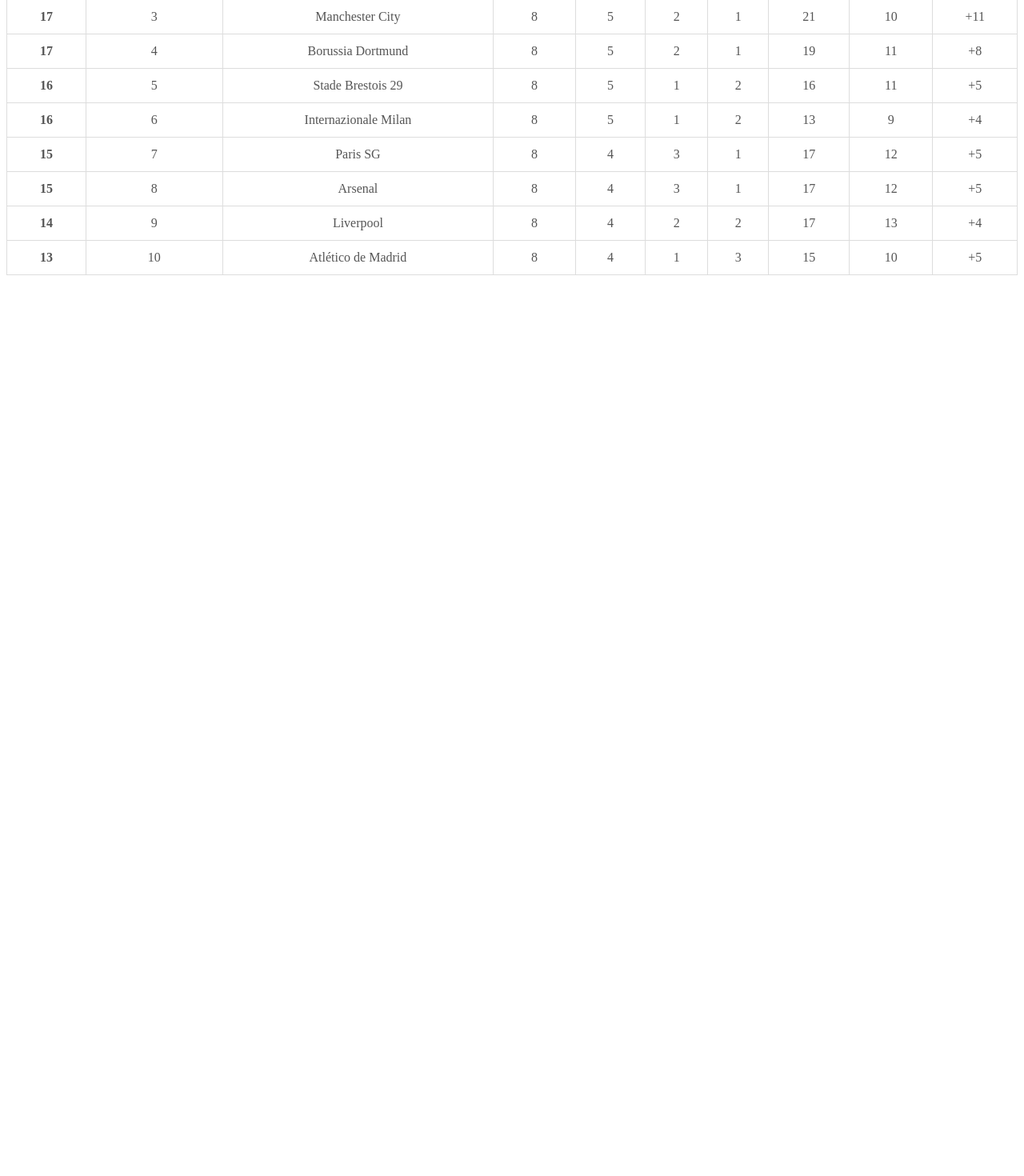
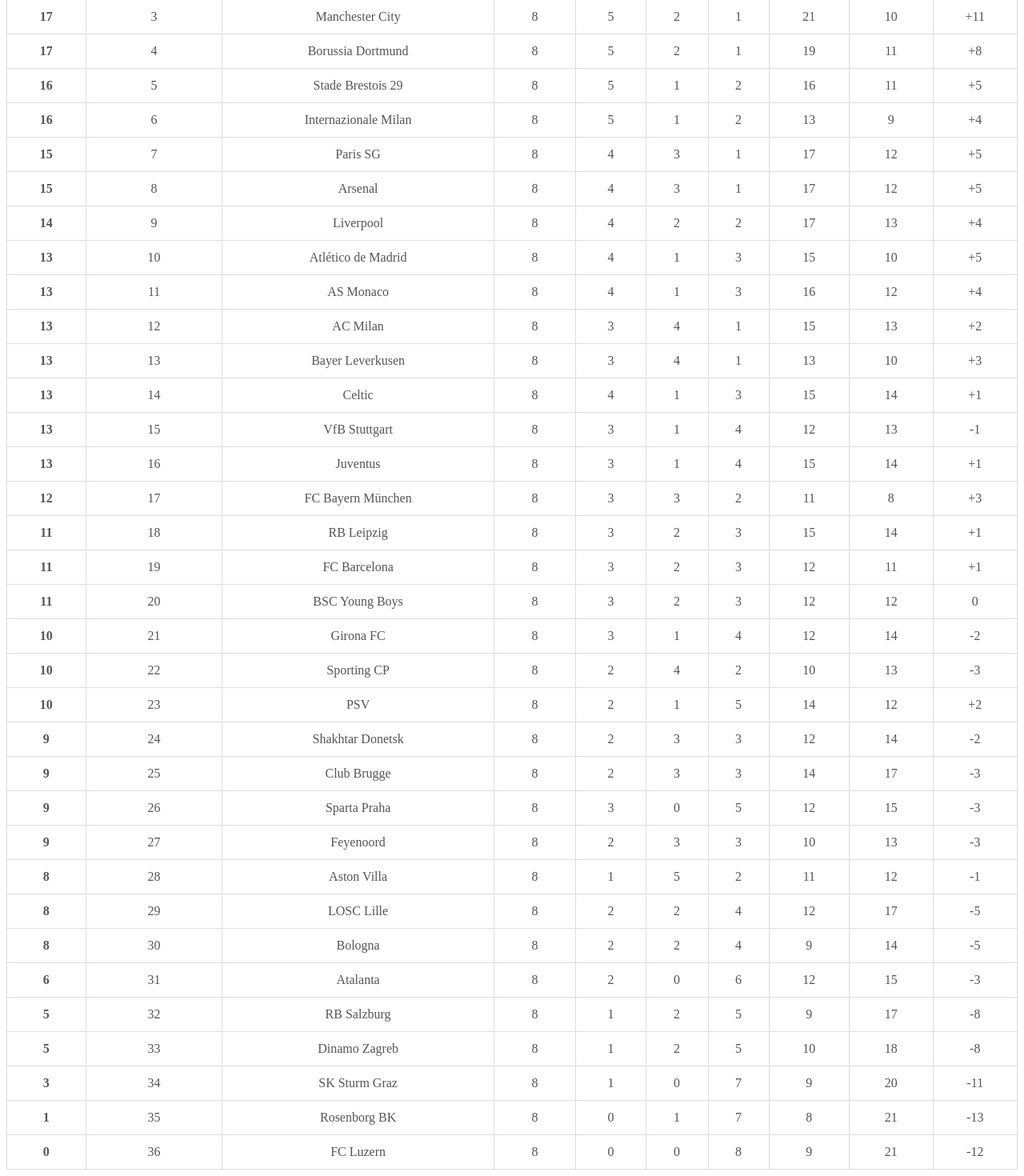
Before and after one commit to MarcusMachado15/whoisgonnawin-clean, a Next.js app: page / in a window 1280 px wide. Shown: the part 296-1766 px from the top of the page at 80% size. Before the commit the page ends 800 px from the top, so only its background shows below. Built offline with nearby package versions, Linux system fonts and the light colour scheme.

Commit message:
Corrigido build com use client + 36 posições

```diff
--- a/app/page.tsx
+++ b/app/page.tsx
@@ -1,3 +1,4 @@
+'use client';
 import React, { useState } from "react";
 import './styles.css';
 
@@ -13,7 +14,32 @@ const stages = {
     { position: 8, team: "Arsenal", played: 8, won: 4, drawn: 3, lost: 1, goalsFor: 17, goalsAgainst: 12, goalDifference: "+5", points: 15 },
     { position: 9, team: "Liverpool", played: 8, won: 4, drawn: 2, lost: 2, goalsFor: 17, goalsAgainst: 13, goalDifference: "+4", points: 14 },
     { position: 10, team: "Atlético de Madrid", played: 8, won: 4, drawn: 1, lost: 3, goalsFor: 15, goalsAgainst: 10, goalDifference: "+5", points: 13 },
-    // ... continue if needed
+    { position: 11, team: "AS Monaco", played: 8, won: 4, drawn: 1, lost: 3, goalsFor: 16, goalsAgainst: 12, goalDifference: "+4", points: 13 },
+    { position: 12, team: "AC Milan", played: 8, won: 3, drawn: 4, lost: 1, goalsFor: 15, goalsAgainst: 13, goalDifference: "+2", points: 13 },
+    { position: 13, team: "Bayer Leverkusen", played: 8, won: 3, drawn: 4, lost: 1, goalsFor: 13, goalsAgainst: 10, goalDifference: "+3", points: 13 },
+    { position: 14, team: "Celtic", played: 8, won: 4, drawn: 1, lost: 3, goalsFor: 15, goalsAgainst: 14, goalDifference: "+1", points: 13 },
+    { position: 15, team: "VfB Stuttgart", played: 8, won: 3, drawn: 1, lost: 4, goalsFor: 12, goalsAgainst: 13, goalDifference: "-1", points: 13 },
+    { position: 16, team: "Juventus", played: 8, won: 3, drawn: 1, lost: 4, goalsFor: 15, goalsAgainst: 14, goalDifference: "+1", points: 13 },
+    { position: 17, team: "FC Bayern München", played: 8, won: 3, drawn: 3, lost: 2, goalsFor: 11, goalsAgainst: 8, goalDifference: "+3", points: 12 },
+    { position: 18, team: "RB Leipzig", played: 8, won: 3, drawn: 2, lost: 3, goalsFor: 15, goalsAgainst: 14, goalDifference: "+1", points: 11 },
+    { position: 19, team: "FC Barcelona", played: 8, won: 3, drawn: 2, lost: 3, goalsFor: 12, goalsAgainst: 11, goalDifference: "+1", points: 11 },
+    { position: 20, team: "BSC Young Boys", played: 8, won: 3, drawn: 2, lost: 3, goalsFor: 12, goalsAgainst: 12, goalDifference: "0", points: 11 },
+    { position: 21, team: "Girona FC", played: 8, won: 3, drawn: 1, lost: 4, goalsFor: 12, goalsAgainst: 14, goalDifference: "-2", points: 10 },
+    { position: 22, team: "Sporting CP", played: 8, won: 2, drawn: 4, lost: 2, goalsFor: 10, goalsAgainst: 13, goalDifference: "-3", points: 10 },
+    { position: 23, team: "PSV", played: 8, won: 2, drawn: 1, lost: 5, goalsFor: 14, goalsAgainst: 12, goalDifference: "+2", points: 10 },
+    { position: 24, team: "Shakhtar Donetsk", played: 8, won: 2, drawn: 3, lost: 3, goalsFor: 12, goalsAgainst: 14, goalDifference: "-2", points: 9 },
+    { position: 25, team: "Club Brugge", played: 8, won: 2, drawn: 3, lost: 3, goalsFor: 14, goalsAgainst: 17, goalDifference: "-3", points: 9 },
+    { position: 26, team: "Sparta Praha", played: 8, won: 3, drawn: 0, lost: 5, goalsFor: 12, goalsAgainst: 15, goalDifference: "-3", points: 9 },
+    { position: 27, team: "Feyenoord", played: 8, won: 2, drawn: 3, lost: 3, goalsFor: 10, goalsAgainst: 13, goalDifference: "-3", points: 9 },
+    { position: 28, team: "Aston Villa", played: 8, won: 1, drawn: 5, lost: 2, goalsFor: 11, goalsAgainst: 12, goalDifference: "-1", points: 8 },
+    { position: 29, team: "LOSC Lille", played: 8, won: 2, drawn: 2, lost: 4, goalsFor: 12, goalsAgainst: 17, goalDifference: "-5", points: 8 },
+    { position: 30, team: "Bologna", played: 8, won: 2, drawn: 2, lost: 4, goalsFor: 9, goalsAgainst: 14, goalDifference: "-5", points: 8 },
+    { position: 31, team: "Atalanta", played: 8, won: 2, drawn: 0, lost: 6, goalsFor: 12, goalsAgainst: 15, goalDifference: "-3", points: 6 },
+    { position: 32, team: "RB Salzburg", played: 8, won: 1, drawn: 2, lost: 5, goalsFor: 9, goalsAgainst: 17, goalDifference: "-8", points: 5 },
+    { position: 33, team: "Dinamo Zagreb", played: 8, won: 1, drawn: 2, lost: 5, goalsFor: 10, goalsAgainst: 18, goalDifference: "-8", points: 5 },
+    { position: 34, team: "SK Sturm Graz", played: 8, won: 1, drawn: 0, lost: 7, goalsFor: 9, goalsAgainst: 20, goalDifference: "-11", points: 3 },
+    { position: 35, team: "Rosenborg BK", played: 8, won: 0, drawn: 1, lost: 7, goalsFor: 8, goalsAgainst: 21, goalDifference: "-13", points: 1 },
+    { position: 36, team: "FC Luzern", played: 8, won: 0, drawn: 0, lost: 8, goalsFor: 9, goalsAgainst: 21, goalDifference: "-12", points: 0 }
   ],
   "Playoff Round of 16": [],
   "Round of 16": [],
```
Lines whose indentation alone changed are shown as unchanged.
